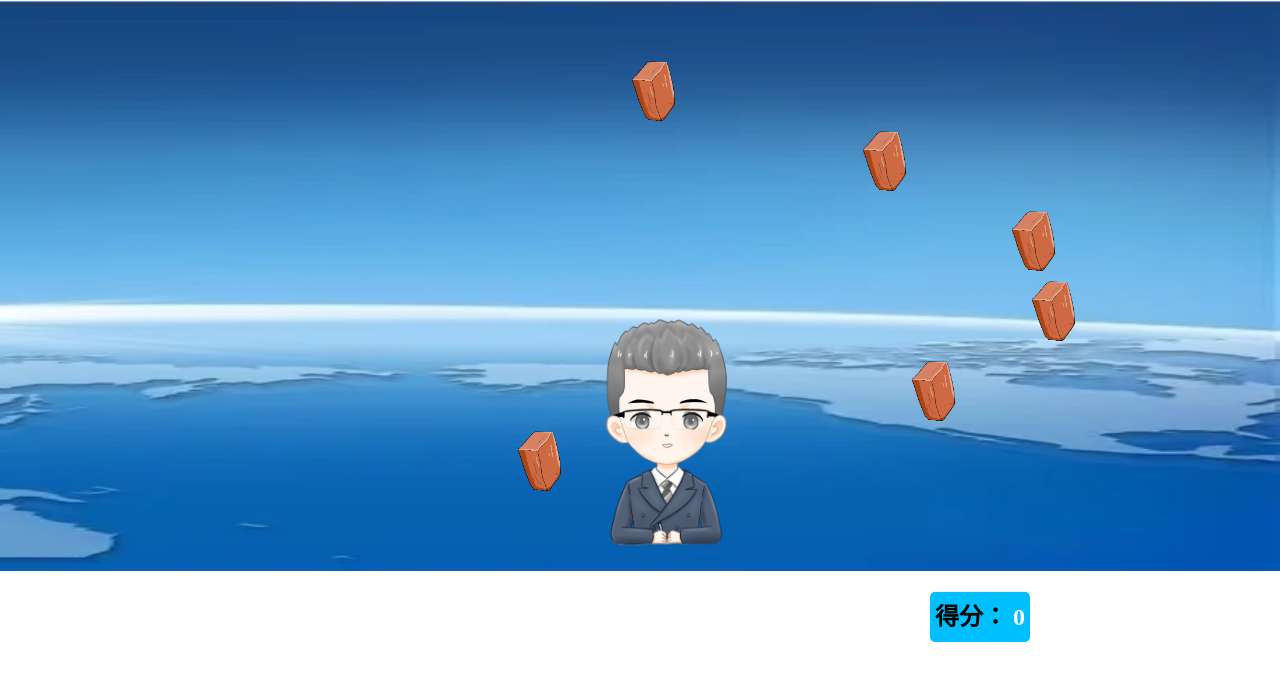
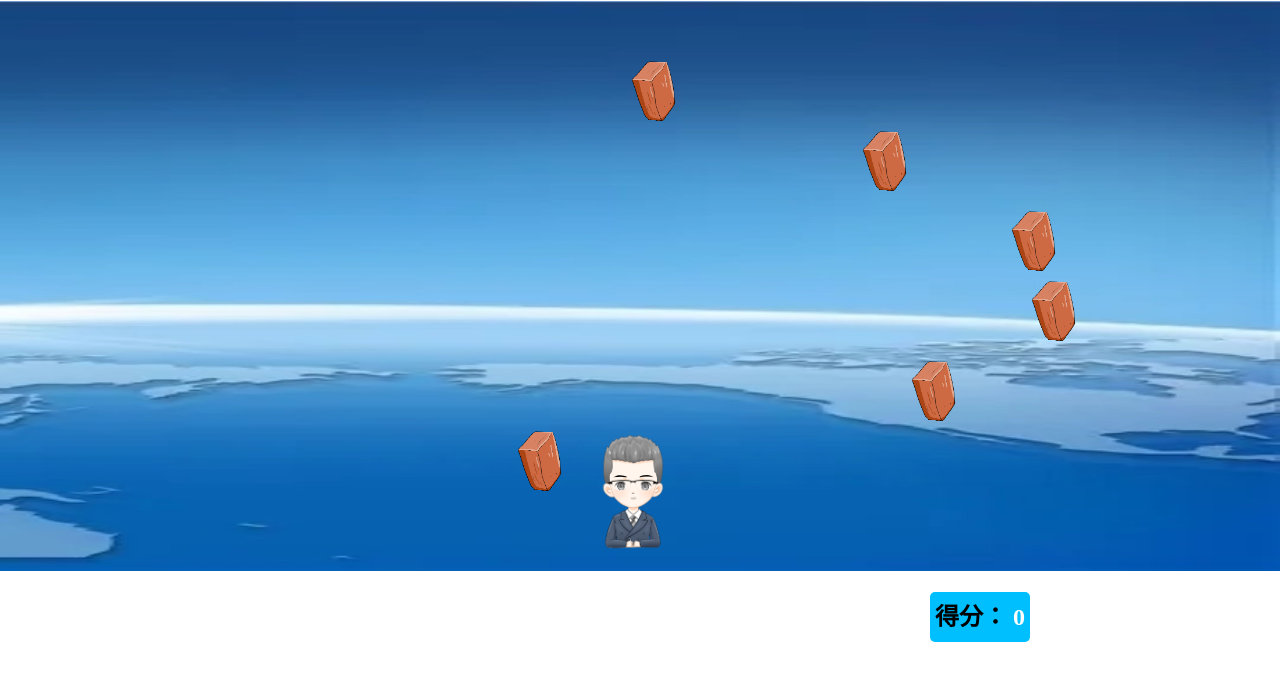
Before and after one commit to dune0421/html5_shooting_game_zgq, a plain HTML site: page index.html in a window 1280 px wide. Drawn offline with nearby package versions, Linux system fonts and the light colour scheme.

Commit message:
修改人物大小

```diff
--- a/index.html
+++ b/index.html
@@ -25,13 +25,13 @@
 
    /*权权*/
    .zgq {
-    height: 240px;
-    width: 135px;
+    height: 120px;
+    width: 67px;
     /*background:bg-color bg-image position/bg-size bg-repeat bg-origin bg-clip bg-attachment initial|inherit;
     */
     background: url(img/zgq.png) no-repeat center / 100% 100%;
     position: absolute;
-    top: 310px;
+    top: 430px;
     left: calc(50% - 40px);
    }
 
```
